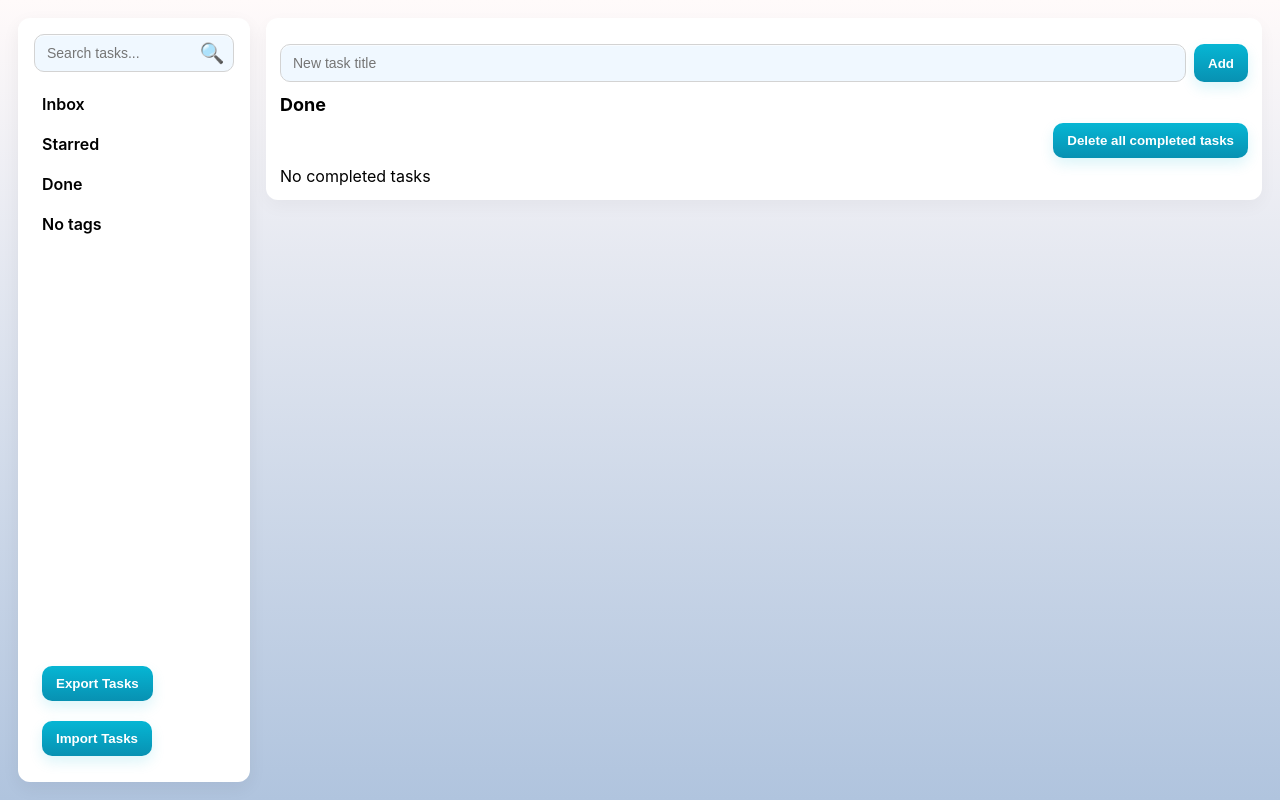
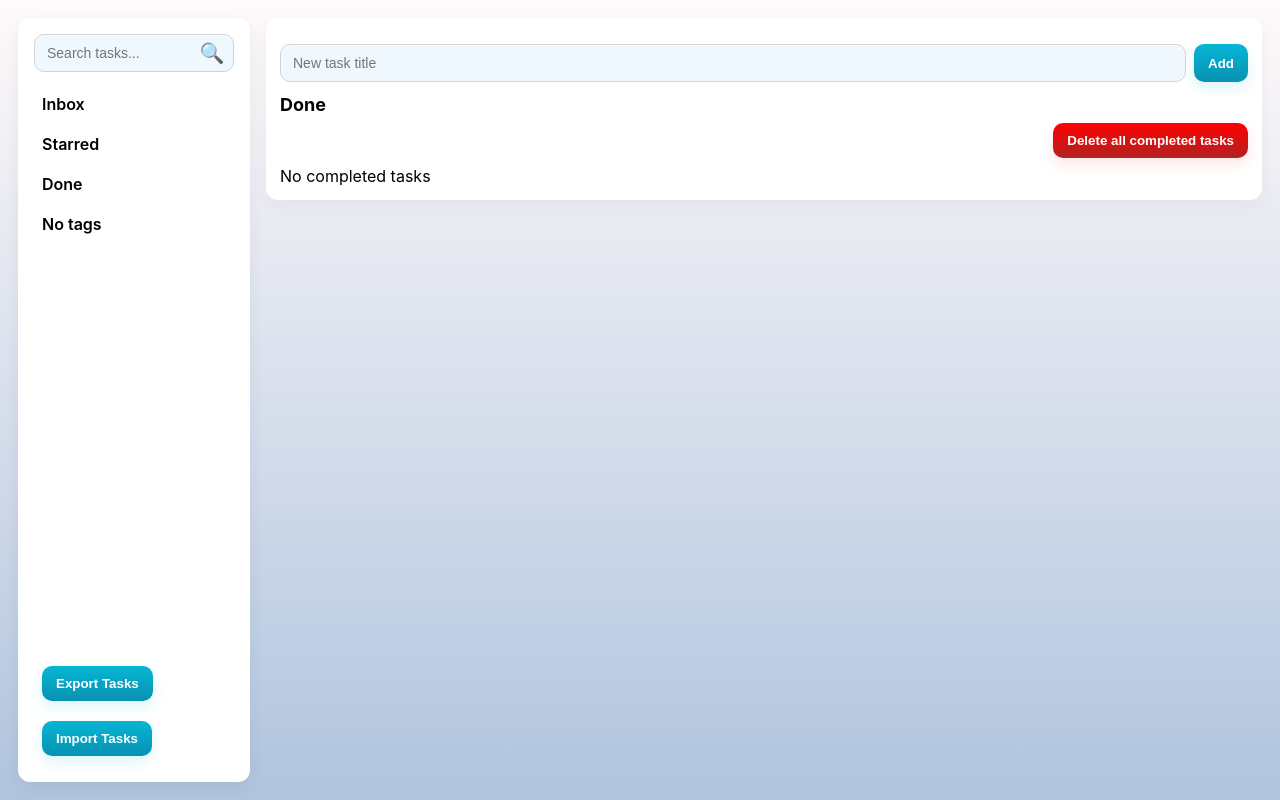
Before and after one commit to abyr/loca-list, a React (Create React App) app: page / in a window 1280 px wide. Both pictures are taken after a click on the item "Done". Built offline with nearby package versions, Linux system fonts and the light colour scheme.

Commit message:
mark danger button

```diff
--- a/src/components/CompletedTasksSection.tsx
+++ b/src/components/CompletedTasksSection.tsx
@@ -23,7 +23,7 @@ const CompletedTasksSection: React.FC<CompletedTasksSectionProps> = ({
         <h2 className="box-title">Done</h2>
         <div className='box-actions'>
           <button
-            className="delete-all-btn"
+            className="delete-all-btn danger"
             onClick={onDeleteAll}
             disabled={completedTasks.length === 0}
           >
```
